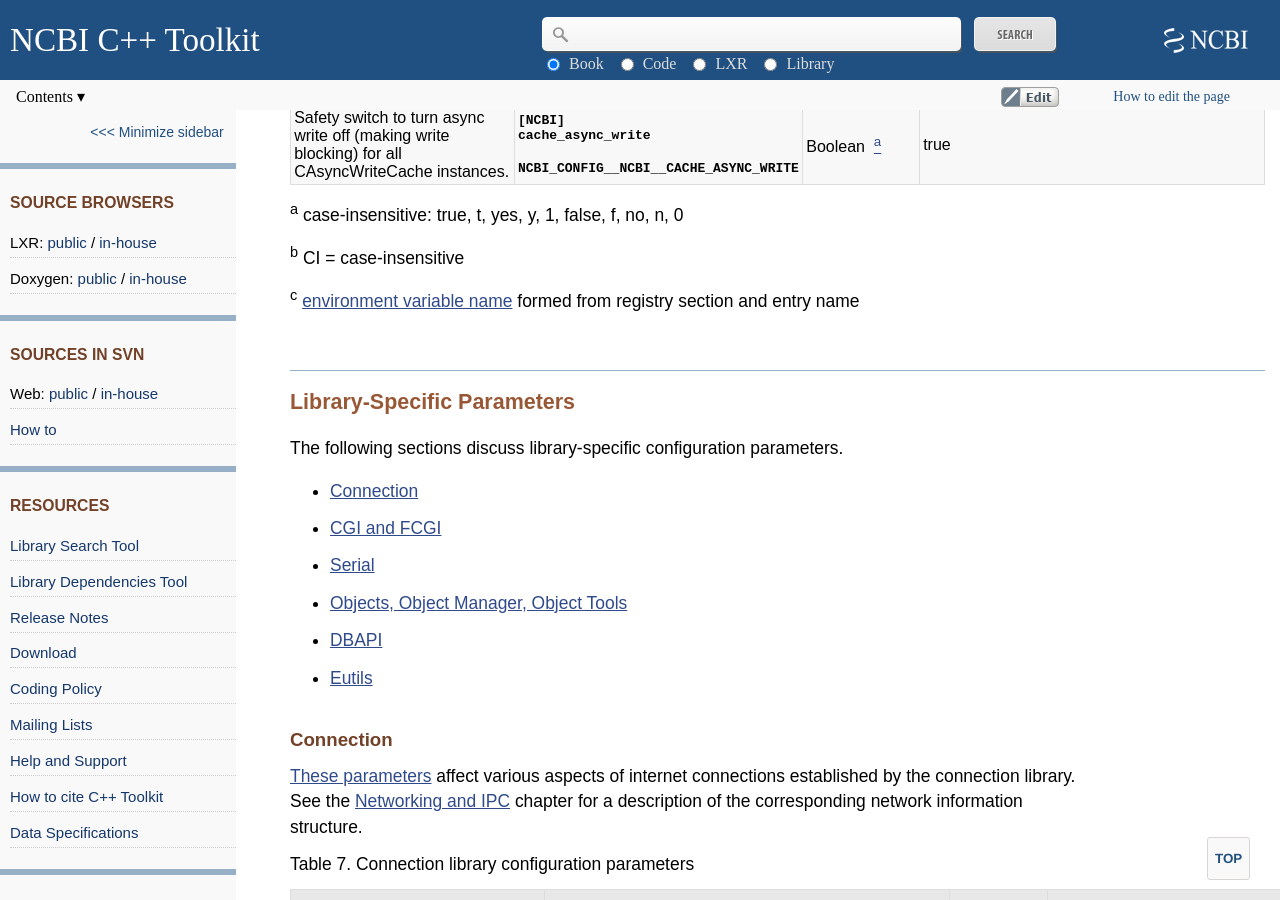
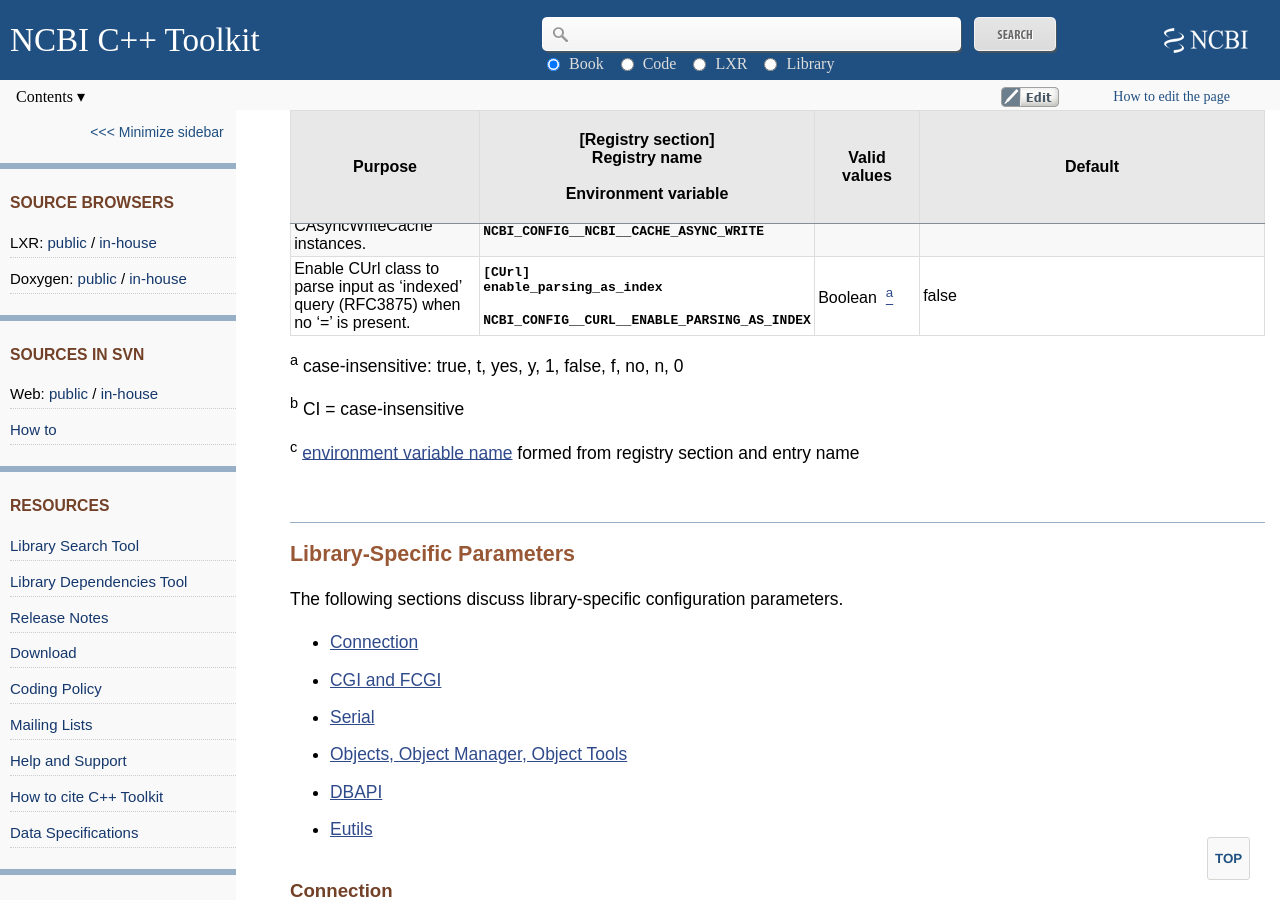
Before and after one commit to ncbi/cxx-toolkit, a Jekyll site: the page built from pages/ch_libconfig.md, in a window 1280 px wide and 900 px high, scrolled down 12989 px. Built offline with Jekyll 4.4.1, drawn with Linux system fonts in a browser that asks for light colours; some of the changed text lies outside the part shown.

Commit message:
Added [CUrl] enable_parsing_as_index. JIRA CXX-1091

```diff
--- a/pages/ch_libconfig.md
+++ b/pages/ch_libconfig.md
@@ -360,6 +360,7 @@
 | Specify the directory to use for temporary files.      | **`[NCBI]`**<br/>**`TmpDir`**<br/><br/>**`NCBI_CONFIG__NCBI__TMPDIR`**  [<sup>c</sup>](#ch_libconfig.TF.14)     | a valid path            | ""                |
 | Specify the file name of a Unicode-to-ASCII translation table.            | **`[NCBI]`**<br/>**`UnicodeToAscii`**<br/><br/>**`NCBI_CONFIG__NCBI__UNICODETOASCII`**  [<sup>c</sup>](#ch_libconfig.TF.14) | a valid path            | ""                |
 | Safety switch to turn async write off (making write blocking) for all CAsyncWriteCache instances.  | **`[NCBI]`**<br/>**`cache_async_write`**<br/><br/>**`NCBI_CONFIG__NCBI__CACHE_ASYNC_WRITE`** | Boolean  [<sup>a</sup>](#ch_libconfig.TF.12)      | true |
+| Enable CUrl class to parse input as 'indexed' query (RFC3875) when no '=' is present. | **`[CUrl]`**<br/>**`enable_parsing_as_index`**<br/><br/>**`NCBI_CONFIG__CURL__ENABLE_PARSING_AS_INDEX`** | Boolean  [<sup>a</sup>](#ch_libconfig.TF.12) | false |
 
 
 <div class="table-scroll"></div>
```
